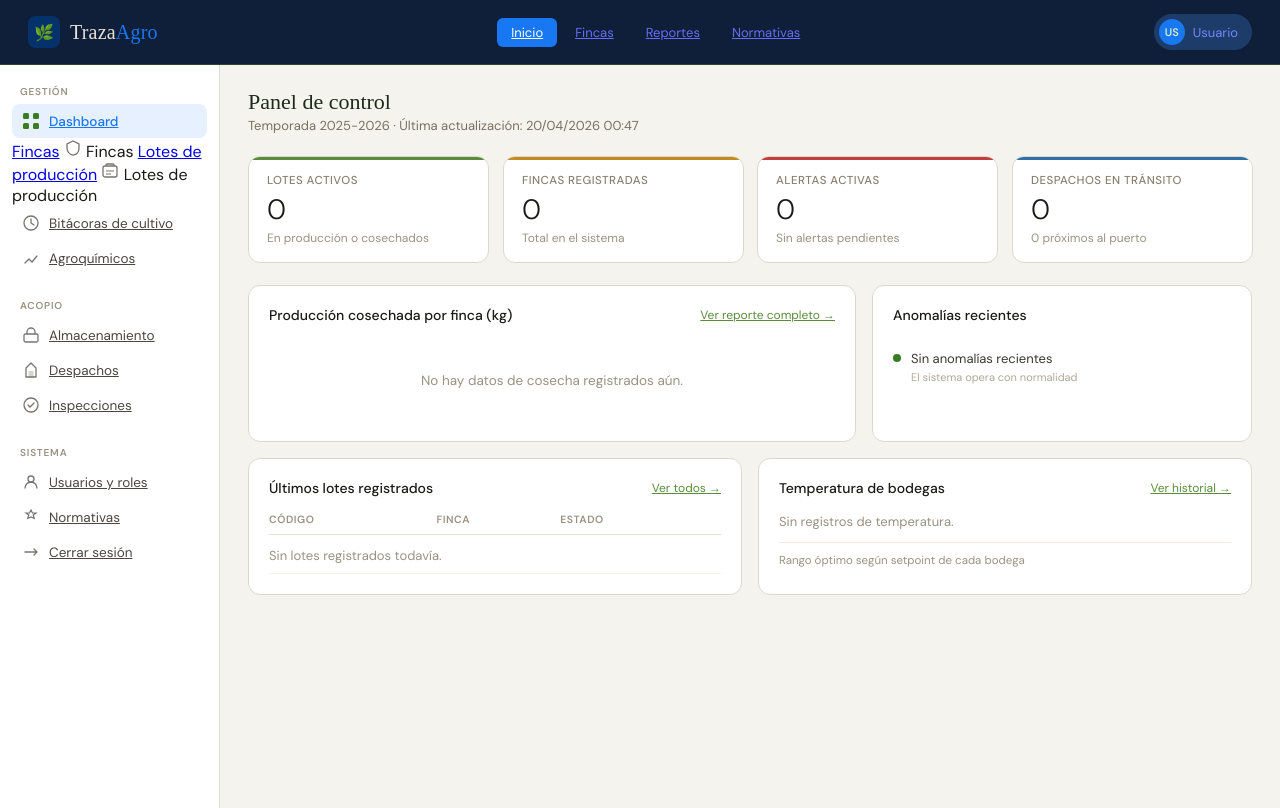
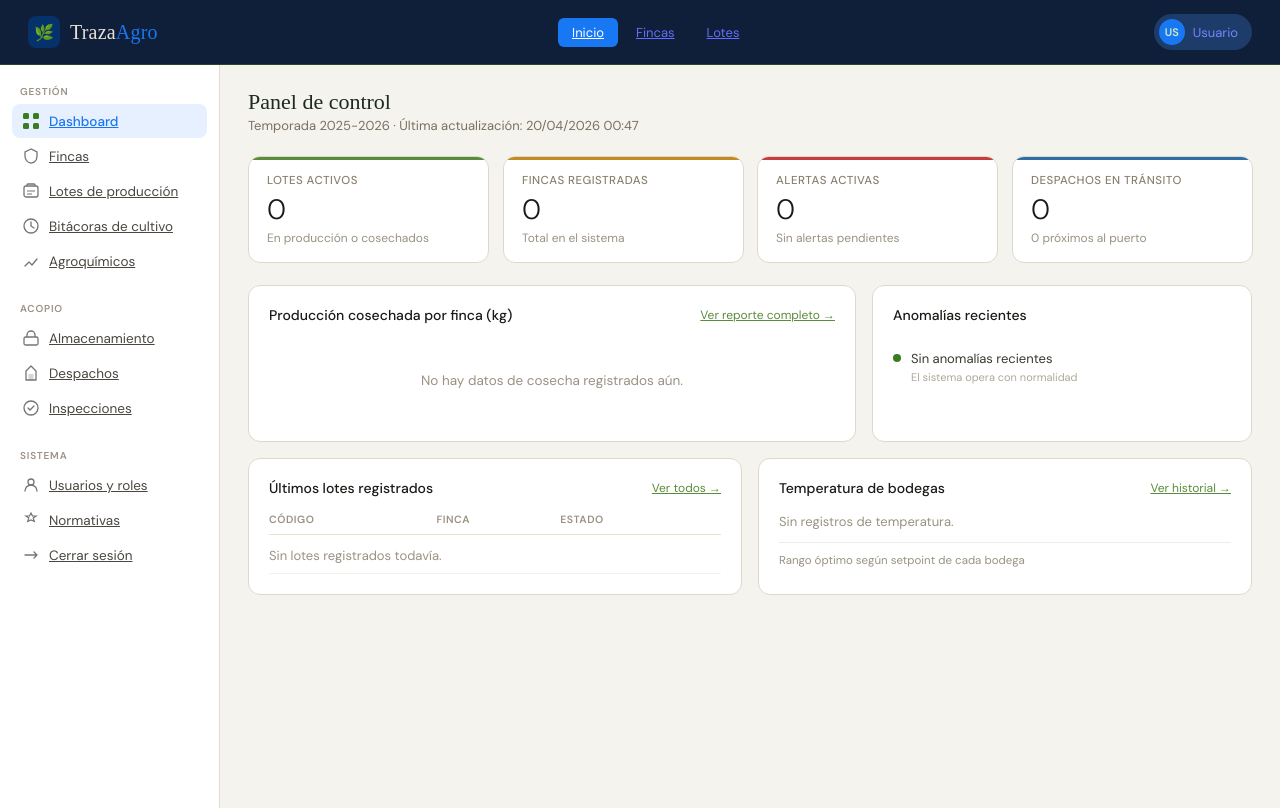
Before and after one commit to JuanPinto-byte/Proyecto-trazabilidad-de-productos-agricolas-de-exportaci-n, a Flask app: page /auth/dashboard in a window 1280 px wide. Run offline with Flask 3, Linux system fonts and the light colour scheme; the visitor is signed in with stand-in values (Sample User, id 1); some web fonts are replaced.

Commit message:
botones arreglados del front

```diff
--- a/app/templates/dashboard.html
+++ b/app/templates/dashboard.html
@@ -20,9 +20,10 @@
     </div>
     <div class="nav-tabs">
       <a href="{{ url_for('auth.dashboard') }}" class="nav-tab active">Inicio</a>
-      <a href="#" class="nav-tab">Fincas</a>
-      <a href="#" class="nav-tab">Reportes</a>
-      <a href="#" class="nav-tab">Normativas</a>
+      <a href="{{ url_for('fincas.lista') }}"class="nav-tab ">Fincas</a>
+      <a href="{{ url_for('lotes.lista') }}"    class="nav-tab ">Lotes</a>
+      <!--<a href="#" class="nav-tab">Reportes</a>
+      <a href="#" class="nav-tab">Normativas</a>-->
     </div>
     <div class="topbar-right">
       <div class="user-chip">
@@ -54,14 +55,14 @@
           Dashboard
         </a>
 
-        <a href="{{ url_for('fincas.lista') }}" ...>Fincas</a>
+        <a href="{{ url_for('fincas.lista') }}"class="sidebar-item">
           <svg class="sidebar-icon" viewBox="0 0 18 18" fill="none">
             <path d="M9 2L3 5v4c0 3.3 2.5 6.4 6 7.2C13.5 15.4 15 12.3 15 9V5L9 2z" stroke="#4a4640" stroke-width="1.3" fill="none"/>
           </svg>
           Fincas
         </a>
 
-        <a href="{{ url_for('lotes.lista') }}"  ...>Lotes de producción</a>
+        <a href="{{ url_for('lotes.lista') }}"class= "sidebar-item">
           <svg class="sidebar-icon" viewBox="0 0 18 18" fill="none">
             <rect x="2" y="4" width="14" height="11" rx="2" stroke="#4a4640" stroke-width="1.3" fill="none"/>
             <path d="M5 4V3a1 1 0 0 1 1-1h6a1 1 0 0 1 1 1v1" stroke="#4a4640" stroke-width="1.3"/>
@@ -256,7 +257,7 @@
         <div class="panel">
           <div class="panel-header">
             <span class="panel-title">Últimos lotes registrados</span>
-            <a href="#" class="panel-action">Ver todos →</a>
+            <a href="{{ url_for('lotes.lista') }}" class="panel-action">Ver todos →</a>
           </div>
           <table class="lote-table">
             <thead>
--- a/app/templates/fincas/lista.html
+++ b/app/templates/fincas/lista.html
@@ -21,7 +21,7 @@
       <a href="{{ url_for('auth.dashboard') }}" class="nav-tab">Inicio</a>
       <a href="{{ url_for('fincas.lista') }}"   class="nav-tab active">Fincas</a>
       <a href="{{ url_for('lotes.lista') }}"    class="nav-tab">Lotes</a>
-      <a href="#"                               class="nav-tab">Reportes</a>
+      <!--<a href="#"                               class="nav-tab">Reportes</a>-->
     </div>
     <div class="topbar-right">
       <div class="user-chip">
--- a/app/templates/lotes/form.html
+++ b/app/templates/lotes/form.html
@@ -20,7 +20,7 @@
     <div class="nav-tabs">
       <a href="{{ url_for('auth.dashboard') }}" class="nav-tab">Inicio</a>
       <a href="{{ url_for('fincas.lista') }}"   class="nav-tab">Fincas</a>
-      <a href="{{ url_for('lotes.lista') }}"    class="nav-tab active">Lotes</a>
+      <a href="{{ url_for('lotes.lista') }}"    class="nav-tab">Lotes</a>
       <a href="#"                               class="nav-tab">Reportes</a>
     </div>
     <div class="topbar-right">
--- a/app/templates/lotes/lista.html
+++ b/app/templates/lotes/lista.html
@@ -21,7 +21,7 @@
       <a href="{{ url_for('auth.dashboard') }}" class="nav-tab">Inicio</a>
       <a href="{{ url_for('fincas.lista') }}"   class="nav-tab">Fincas</a>
       <a href="{{ url_for('lotes.lista') }}"    class="nav-tab active">Lotes</a>
-      <a href="#"                               class="nav-tab">Reportes</a>
+      <!--<a href="#"                               class="nav-tab">Reportes</a>-->
     </div>
     <div class="topbar-right">
       <div class="user-chip">
```
